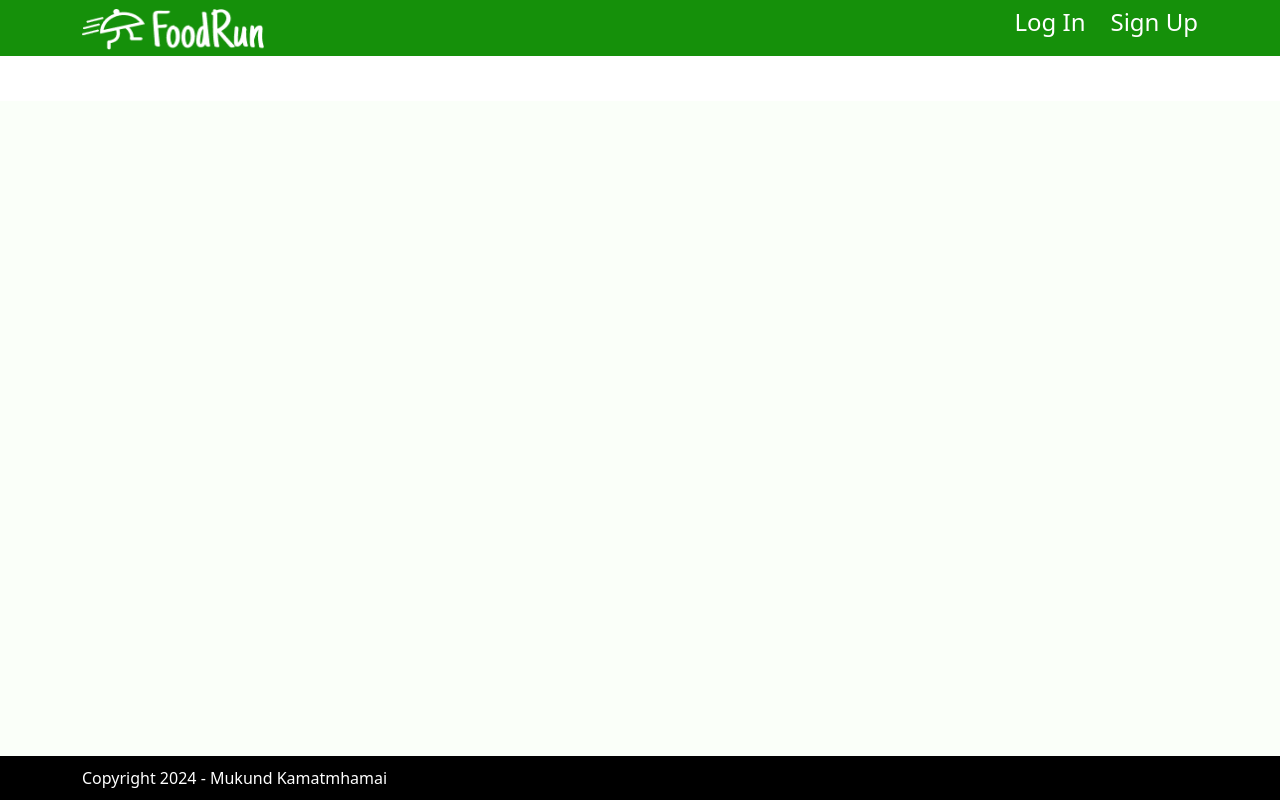
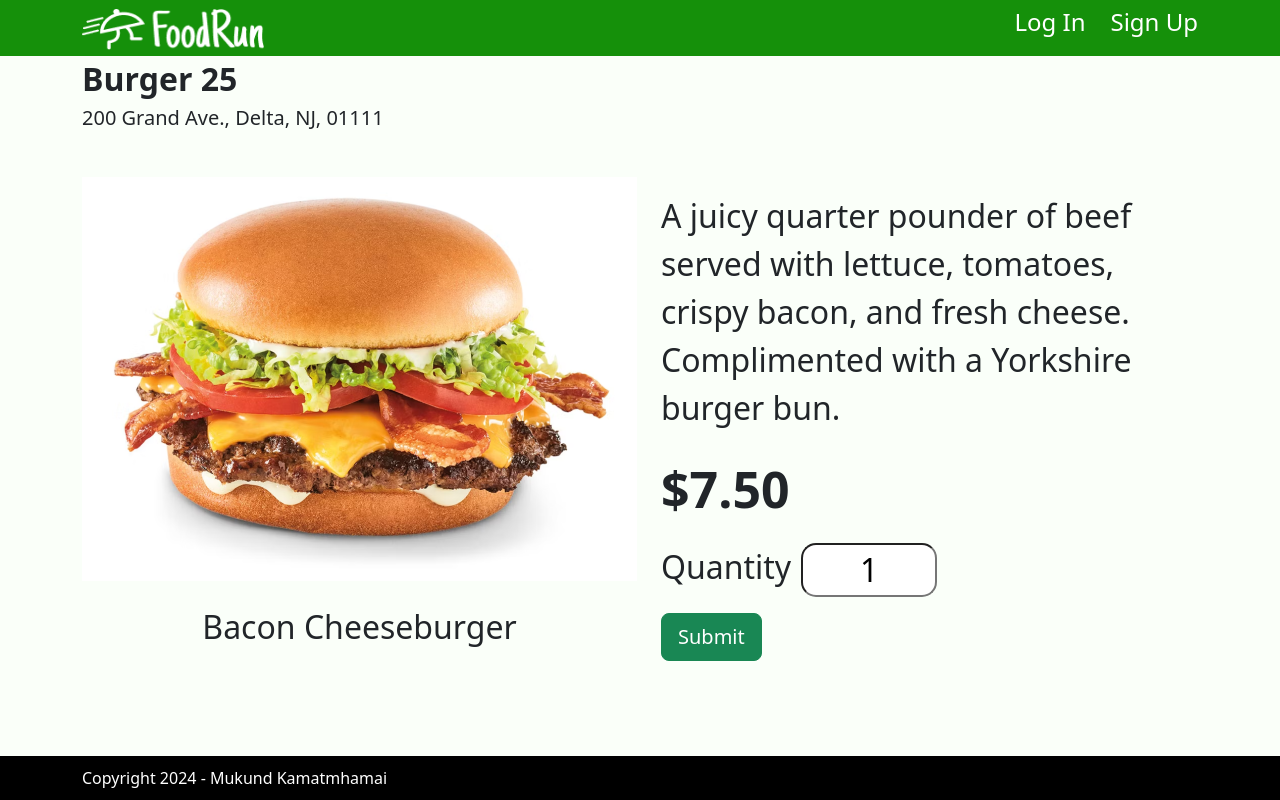
Before and after one commit to Amolkamat/FoodRun, an Angular app: page /burger25/bacon-cheeseburger in a window 1280 px wide. Before the commit this address led to /. Built offline with nearby package versions, Linux system fonts and the light colour scheme.

Commit message:
Bacon Cheeseburger complete

```diff
--- a/src/app/app.component.scss
+++ b/src/app/app.component.scss
@@ -1,6 +1,7 @@
 .bottom-spacer {
   width: auto;
   height: 45px;
+  background-color: #FAFFF9;
 }
 
 .container-fluid {
--- a/src/app/app.routes.ts
+++ b/src/app/app.routes.ts
@@ -1,8 +1,10 @@
 import { Routes } from '@angular/router';
 import { HomeComponent } from './components/home/home.component';
 import { Burger25Component } from './components/burger25/burger25.component';
+import { BaconCheeseburgerComponent } from './components/burger25/bacon-cheeseburger/bacon-cheeseburger.component';
 
 export const routes: Routes = [
   {path: '', component: HomeComponent},
   {path: 'burger25', component: Burger25Component},
+  {path: 'burger25/bacon-cheeseburger', component: BaconCheeseburgerComponent},
 ];
--- /dev/null
+++ b/src/app/components/burger25/bacon-cheeseburger/bacon-cheeseburger.component.html
@@ -0,0 +1,34 @@
+<div class="container">
+  <div class="row">
+    <div class="col mt-1 mb-4">
+      <h2><strong>Burger 25</strong></h2>
+      <h5>200 Grand Ave., Delta, NJ, 01111</h5>
+    </div>
+  </div>
+
+  <div class="row">
+    <div class="col text-center">
+      <img src="../../../../assets/images/BaconCheeseburger.png"><br />
+      <h2>Bacon Cheeseburger</h2>
+    </div>
+
+  <div class="col">
+    <p class="customized-text">A juicy quarter pounder of beef served with lettuce, tomatoes, crispy bacon, and fresh cheese. Complimented with a Yorkshire burger bun.</p>
+    <p class="custom-price">$7.50</p>
+
+  <div class="row custom-quantity">
+    <div class="col-3">
+      Quantity
+    </div>
+    <div class="col-3">
+      <input type="text" value="1" size="2">
+    </div>
+  </div>
+
+  <div class="row mt-3">
+    <div class="col">
+      <button type="button" class="btn btn-lg btn-success">Submit</button>
+    </div>
+  </div>
+
+</div>
--- /dev/null
+++ b/src/app/components/burger25/bacon-cheeseburger/bacon-cheeseburger.component.scss
@@ -0,0 +1,22 @@
+
+
+.custom-quantity {
+  font-size: 32px;
+}
+
+.custom-price {
+  font-weight: bold;
+  font-size: 50px;
+  margin-top: 20px;
+}
+
+.customized-text {
+  font-size: 32px;
+  line-height: 48px;
+  margin-top: 30px;
+}
+
+input {
+  border-radius: 15px;
+  text-align: center;
+}
--- a/src/app/components/burger25/burger25.component.html
+++ b/src/app/components/burger25/burger25.component.html
@@ -13,8 +13,10 @@
       </div>
 
       <div class="col-3">
-        <img src="../../../assets/images/Burger25-bacon.png"/><br />
-        <span>Bacon Cheeseburger</span>
+        <a href="/burger25/bacon-cheeseburger">
+          <img src="../../../assets/images/Burger25-bacon.png"/><br />
+          <span>Bacon Cheeseburger</span>
+        </a>
       </div>
     </div>
 
```
Also changed, not shown: src/app/components/burger25/bacon-cheeseburger/bacon-cheeseburger.component.ts (added, +12 -0 lines), src/assets/images/BaconCheeseburger.png (added), 1 other file (tests, documents, lock files or other folders).
